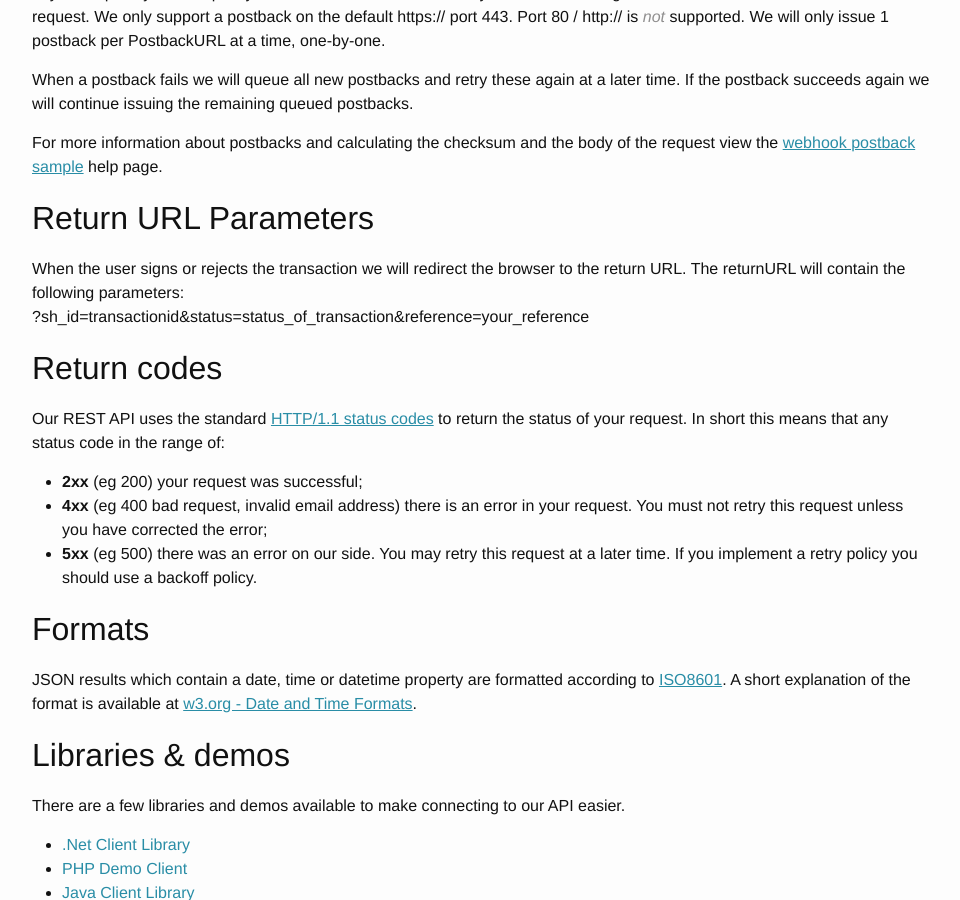
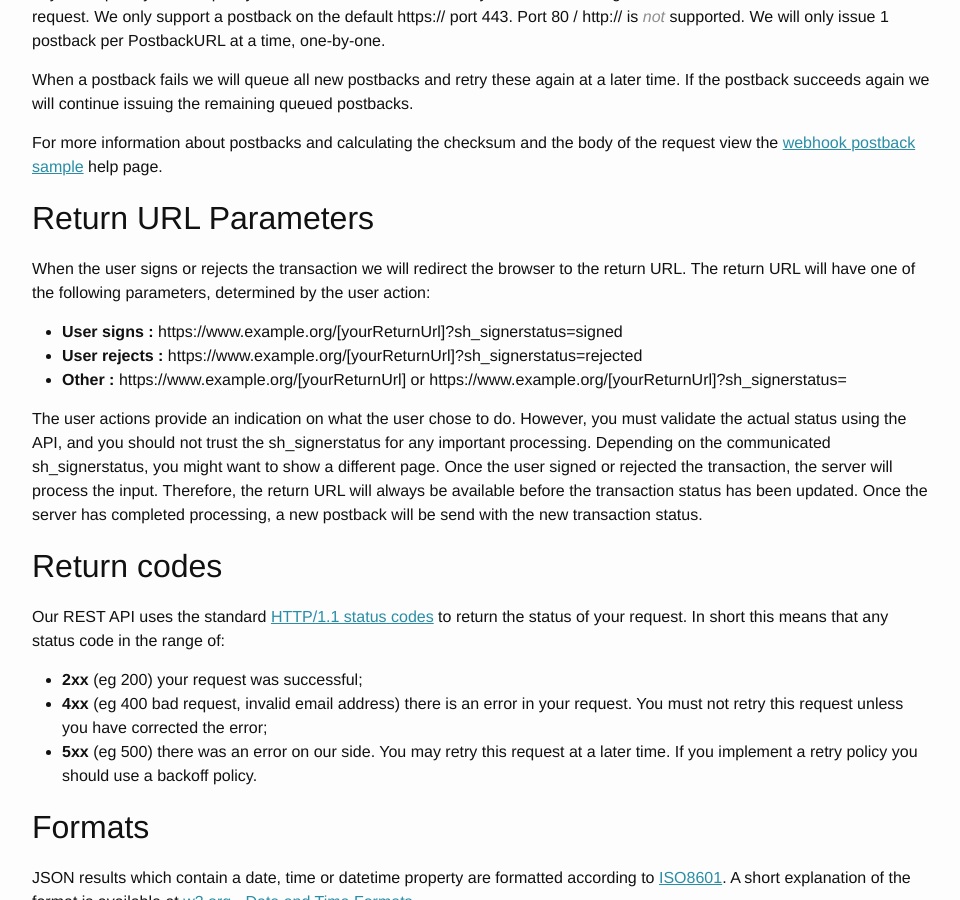
Before and after one commit to markohantula/evidos.github.io, a Jekyll site: the page built from index.md, in a window 1280 px wide and 900 px high, scrolled down 2411 px. Shown: the whole window, without its empty margins (158-1118 px from the left). Built offline with Jekyll 4.4.1, drawn with Linux system fonts in a browser that asks for light colours.

Commit message:
Document revised return URL

```diff
--- a/index.md
+++ b/index.md
@@ -105,8 +105,22 @@ For more information about postbacks and calculating the checksum and the body o
 
 ## Return URL Parameters
 
-When the user signs or rejects the transaction we will redirect the browser to the return URL. The returnURL will contain the following parameters:
-?sh_id=transactionid&status=status_of_transaction&reference=your_reference
+When the user signs or rejects the transaction we will redirect the browser to the return URL.
+The return URL will have one of the following parameters, determined by the user action:
+
+*   **User signs :**
+    https://www.example.org/[yourReturnUrl]?sh_signerstatus=signed
+*   **User rejects :**
+    https://www.example.org/[yourReturnUrl]?sh_signerstatus=rejected
+*   **Other :**
+    https://www.example.org/[yourReturnUrl] or https://www.example.org/[yourReturnUrl]?sh_signerstatus=
+
+The user actions provide an indication on what the user chose to do.
+However, you must validate the actual status using the API, and you should not trust the sh_signerstatus for any important processing.
+Depending on the communicated sh_signerstatus, you might want to show a different page.
+Once the user signed or rejected the transaction, the server will process the input.
+Therefore, the return URL will always be available before the transaction status has been updated.
+Once the server has completed processing, a new postback will be send with the new transaction status.
 
 ## Return codes
 
```
